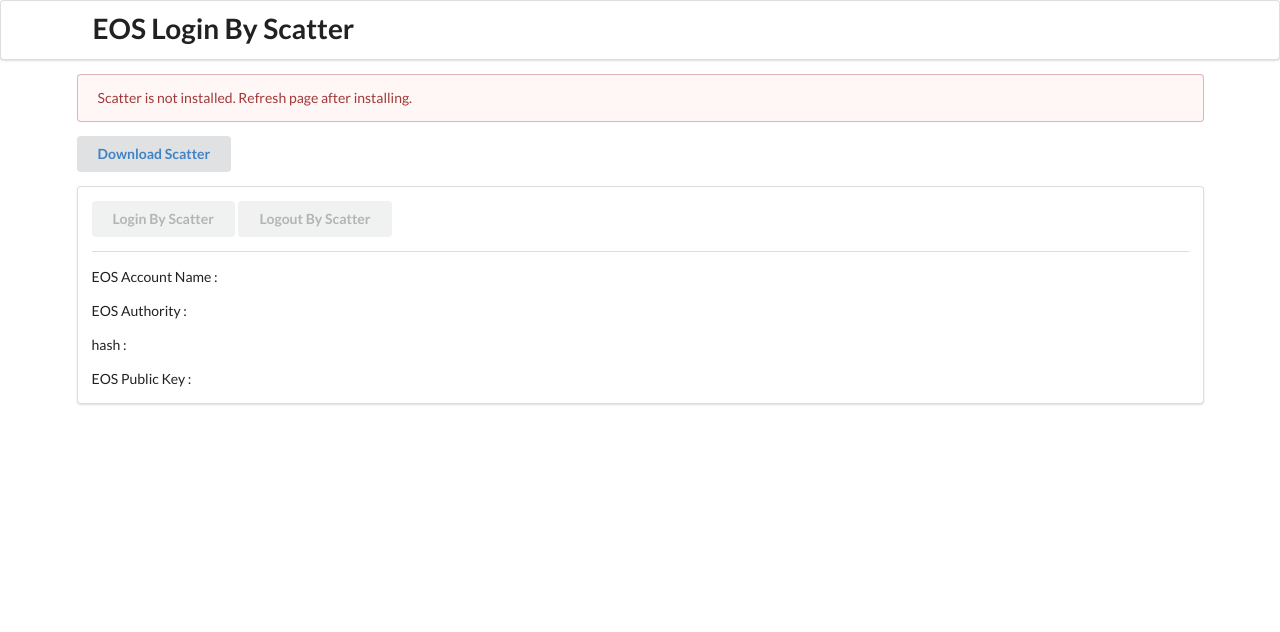
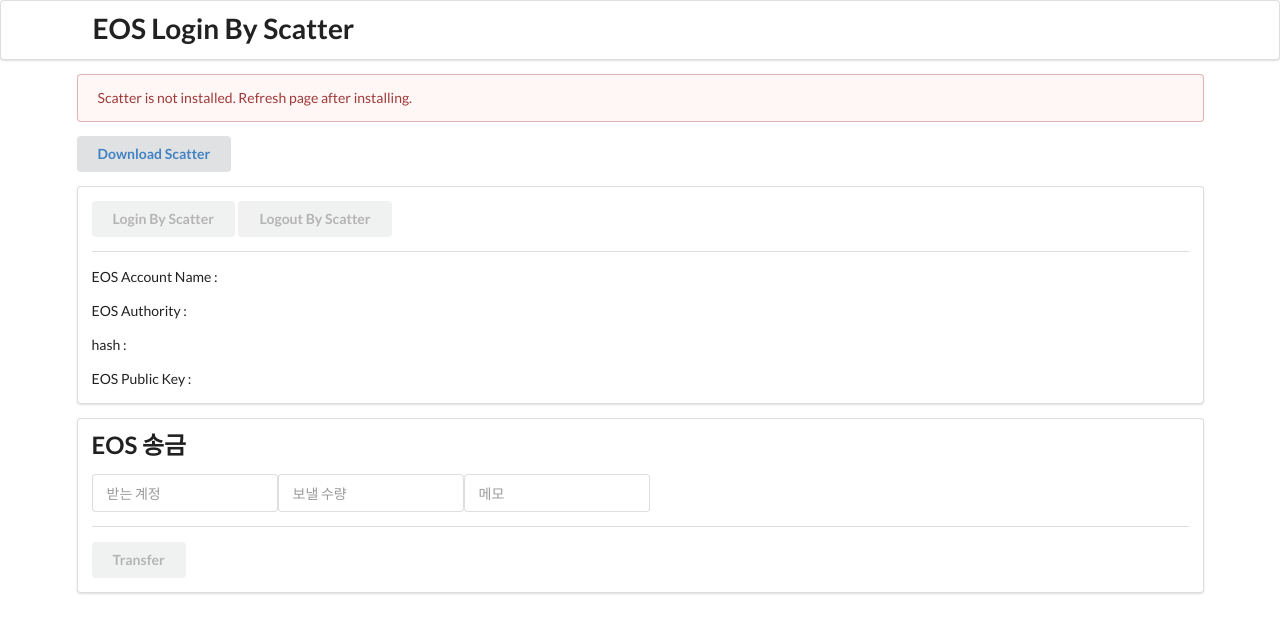
Before and after one commit to mina-raina-choi/eos-by-scatter, an Angular app: page / in a window 1280 px wide. Shown: the top 632 px of the page. Built offline with nearby package versions, Linux system fonts and the light colour scheme.

Commit message:
Transfer by Scatter

```diff
--- a/src/app/app.component.html
+++ b/src/app/app.component.html
@@ -10,16 +10,39 @@
   <div class="ui" *ngIf="!noScatter">
     <div class="ui error message">
       Scatter is not installed. Refresh page after installing.</div>
-    <button class="ui button"><a href="https://get-scatter.com/" target="_blank">Download Scatter</a></button>
+    <button class="ui button">
+      <a href="https://get-scatter.com/" target="_blank">Download Scatter</a>
+    </button>
   </div>
 
   <div class="ui segment">
     <button class="ui button" [class.disabled]="!noScatter" (click)="login()">Login By Scatter</button>
     <button class="ui button" [class.disabled]="!noScatter" (click)="logout()">Logout By Scatter</button>
     <div class="ui divider"></div>
-    <p>EOS Account Name : {{eosAccountName}}</p>
+    <p>EOS Account Name : <b>{{eosAccountName}}</b></p>
     <p>EOS Authority : {{eosAuthority}}</p>
     <p>hash : {{eosHash}}</p>
     <p>EOS Public Key : {{eosPubKey}}</p>
+    <!-- <div class="ui divider"></div> -->
+    <!-- <button class="ui button" [class.disabled]="!noScatter" (click)="getInfo()">Get Info</button> -->
+
+  </div>
+  <div class="ui segment">
+    <h2 class="ui header">EOS 송금</h2>
+    <form [formGroup]="transferForm" (ngSubmit)="transfer(transferForm.value)" class="ui form" [class.error]="!transferForm.valid && transferForm.touched">
+      <div class="ui input">
+        <input type="text" id="toAccount" placeholder="받는 계정" [formControl]="transferForm.controls['toAccount']">
+      </div>
+      <div class="ui input">
+        <input type="text" id="toAmount" placeholder="보낼 수량" [formControl]="transferForm.controls['toAmount']">
+      </div>
+      <div class="ui input">
+        <input type="text" id="toMemo" placeholder="메모" [formControl]="transferForm.controls['toMemo']">
+      </div>
+      <div *ngIf="transferForm.controls['toAccount'].hasError('required')" class="ui error message">Account is required</div>
+      <div *ngIf="transferForm.controls['toAmount'].hasError('required')" class="ui error message">Amount is required</div>
+      <div class="ui divider"></div>
+      <button class="ui button" type="submit" [class.disabled]="!transferForm.valid">Transfer</button>
+    </form>
   </div>
 </div>
--- a/src/app/app.component.ts
+++ b/src/app/app.component.ts
@@ -1,5 +1,6 @@
 import { Component, Renderer2, OnInit } from '@angular/core';
 import { ScatterService } from './services/scatter.service';
+import { FormGroup, FormBuilder, Validators } from '@angular/forms';
 
 @Component({
   selector: 'app-root',
@@ -14,18 +15,22 @@
   eosAccountName: string;
   eosAuthority: string;
 
-  constructor(private scatterService: ScatterService, private renderer: Renderer2) {
+  transferForm: FormGroup;
+
+  constructor(private scatterService: ScatterService, private renderer: Renderer2, fb: FormBuilder) {
     renderer.listen('document', 'scatterLoaded', () => {
       this.scatterService.load();
       this.noScatter = true
-    }
-    );
+    });
+
+    this.transferForm = fb.group({
+      'toAccount': ['', Validators.required],
+      'toAmount': ['', Validators.required],
+      'toMemo': ['']
+    })
   }
 
   ngOnInit() {
-    if (typeof (<any>window).scatter === "undefined") {
-
-    }
   }
 
   login() {
@@ -44,11 +49,32 @@
     })
   }
 
-  async logout() {
+  logout() {
     this.scatterService.logout();
     this.eosHash = "";
     this.eosPubKey = "";
     this.eosAccountName = "";
     this.eosAuthority = "";
   }
+
+  transfer(value) {
+    this.scatterService.transfer(value.toAccount, value.toAmount, value.toMemo ).then(transaction => {
+      console.log("transfer", transaction)
+    }, error => {
+      console.log("transfer error", error)
+      // chainId mismatch error ==> https://github.com/EOSEssentials/Scatter/issues/87
+      // {"code":500,"message":"Internal Service Error","error":{"code":3090003,"name":"unsatisfied_authorization","what":"provided keys, permissions, and delays do not satisfy declared authorizations","details":[]}
+      // deny 했을 경우
+      // {type: "signature_rejected", message: "User rejected the signature request", code: 402, isError: true}
+      // transfer error {"code":500,"message":"Internal Service Error","error":{"code":3050003,"name":"eosio_assert_message_exception","what":"eosio_assert_message assertion failure","details":[]}}
+    });
+  }
+
+  getInfo() {
+    this.scatterService.getInfo().then((res)=> {
+      console.log("getInfo", res)
+    }, error => {
+      console.log("getInfo error", error)
+    })
+  }
 }
--- a/src/app/app.module.ts
+++ b/src/app/app.module.ts
@@ -1,5 +1,6 @@
 import { BrowserModule } from '@angular/platform-browser';
 import { NgModule } from '@angular/core';
+import { FormsModule, ReactiveFormsModule } from '@angular/forms';
 
 
 import { AppComponent } from './app.component';
@@ -11,7 +12,9 @@
     AppComponent
   ],
   imports: [
-    BrowserModule
+    BrowserModule,
+    FormsModule,
+    ReactiveFormsModule
   ],
   providers: [
     ScatterService
--- a/src/app/services/scatter.service.ts
+++ b/src/app/services/scatter.service.ts
@@ -18,24 +18,41 @@
             host: environment.eosHost,
             port: environment.eosPort,
             chainId: 'aca376f206b8fc25a6ed44dbdc66547c36c6c33e3a119ffbeaef943642f0e906'
+            // chainId: 'cf057bbfb72640471fd910bcb67639c22df9f92470936cddc1ade0e2f2e7dc4f'
         };
-        this.eos = this.scatter.eos(this.network, Eos, {}, environment.eosProtocol);
+        this.eos = this.scatter.eos(this.network, Eos, {chainId : this.network.chainId}, environment.eosProtocol);
     }
 
     login() {
-        const requirements = { accounts: [this.network] };
-        if(!this.scatter) return false;
-        if(!this.network) return false;
-        return this.scatter.getIdentity(requirements)
+        try {
+            const requirements = { accounts: [this.network] };
+            if (!this.scatter) return false;
+            if (!this.network) return false;
+            return this.scatter.getIdentity(requirements)
+        } catch (error) {
+            console.log("login error", error)
+        }
     }
 
     logout() {
         try {
-            if(!this.scatter) return false;
-            if(!this.scatter.identity) return false;
+            if (!this.scatter) return false;
+            if (!this.scatter.identity) return false;
             return this.scatter.forgetIdentity();
         } catch (error) {
             console.log("logout error", error)
         }
     }
+
+    transfer(to: string, amount: number, memo: string = '') {
+        try {
+            return this.eos.transfer(this.scatter.identity.accounts[0].name, to, (amount).toString() + ' EOS', memo, {sign: true})
+        } catch (error) {
+            console.log("transfer error", error)
+        }
+    }
+
+    getInfo() {
+        return this.eos.getInfo()
+    }
 }
--- a/src/environments/environment.prod.ts
+++ b/src/environments/environment.prod.ts
@@ -1,3 +1,7 @@
 export const environment = {
-  production: true
+  production: true,
+  // apiUrl: '//api.eostracker.io',
+  // eosHost: 'api.eosmetal.io',
+  // eosPort: 18890,
+  // eosProtocol: 'https',
 };
--- a/src/environments/environment.ts
+++ b/src/environments/environment.ts
@@ -5,8 +5,13 @@
 
 export const environment = {
   production: false,
-  apiUrl: '//localhost:8000',
-  eosHost: 'api.eosmetal.io',
-  eosPort: 18890,
+  apiUrl: '//localhost',
+  eosHost: 'node2.liquideos.com',
+  eosPort: 8883,
   eosProtocol: 'https',
 };
+
+// http://bp.cryptolions.io:8888
+// https://api.eosnewyork.io:443
+// https://api.eosdetroit.io:443
+// https://node2.liquideos.com:8883
```
